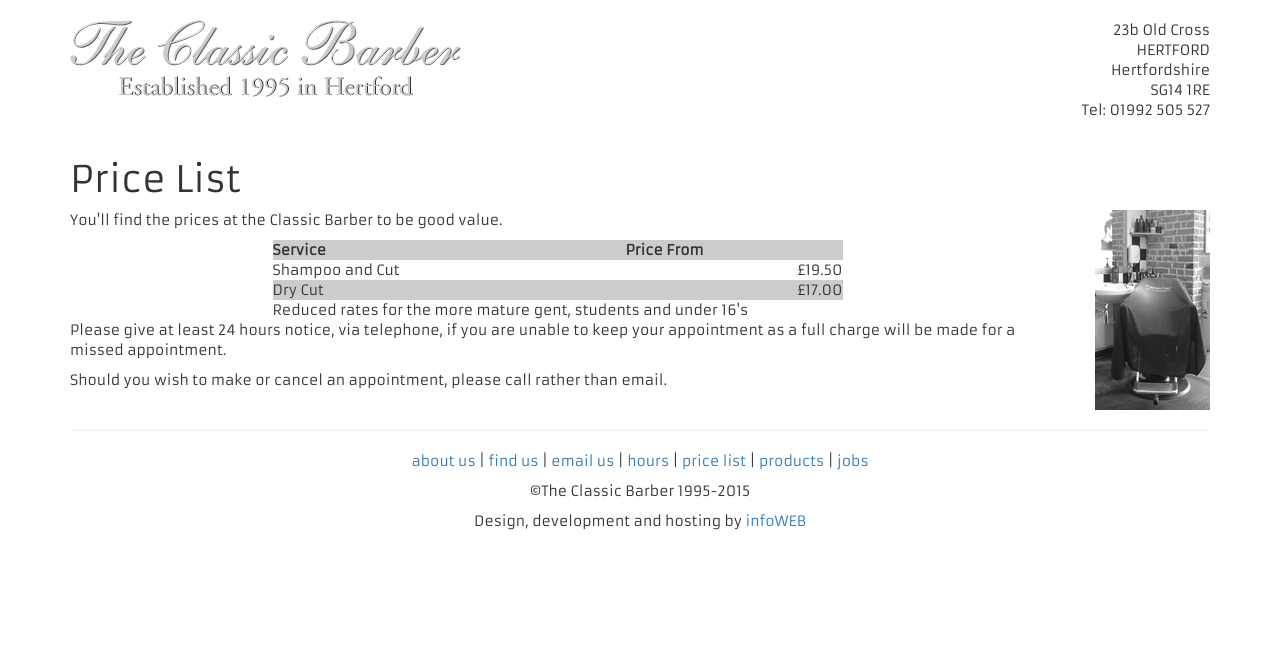
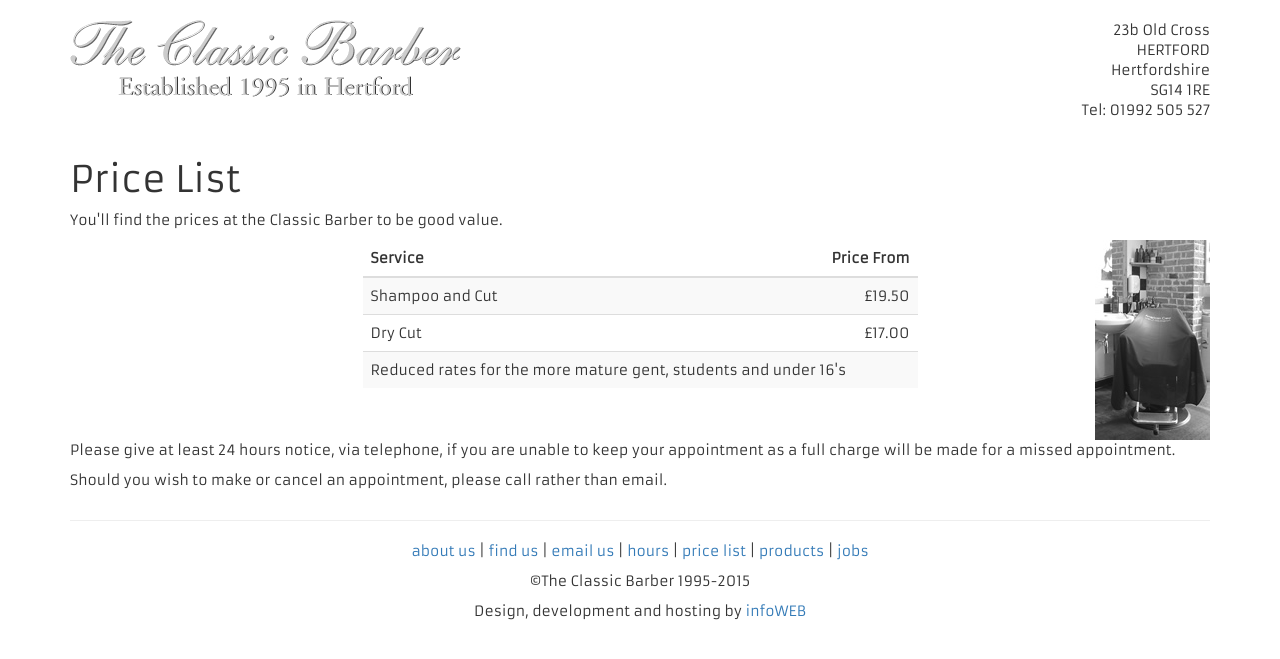
Before and after one commit to infoweb/classicbarber.co.uk, a Jekyll site: the page built from price.html, in a window 1280 px wide. Shown: the top 659 px of the page. Built offline with Jekyll 4.4.1, drawn with Linux system fonts in a browser that asks for light colours; nearby versions of some CDN libraries.

Commit message:
Structure

```diff
--- a/_layouts/default.html
+++ b/_layouts/default.html
@@ -78,6 +78,8 @@
 				</div>
 
 				<div class="col-xs-12 visible-xs-block">
+					<hr>
+
 					<address class="text-center">
 						23b Old Cross,
 						HERTFORD,
--- a/price.html
+++ b/price.html
@@ -10,28 +10,43 @@ lastmod:  2015-03-29
 		<div class="col-md-12">
 			<h1>Price List</h1>
 
-			<img src="image/chair.jpg" alt="Phil's cutting chair" title="Phil's cutting chair" width="115" height="200" class="pull-right left-margin hidden-xs">
+			<p>You'll find the  prices at the Classic Barber to be good value.</p>
+		</div>
+	</div>
 
-			<p>You'll find the  prices at the Classic Barber to be good value.</p>
+	<div class="row">
+		<div class="col-md-6 col-md-offset-3">
+			<table class="table table-striped">
+				<thead>
+					<tr>
+						<th scope="col">Service</th>
+						<th scope="col" class="text-right">Price From</th>
+					</tr>
+				</thead>
 
-			<table width="50%" align="center" cellpadding="5">
-				<tr valign="top">
-					<th bgcolor="#CCCCCC" scope="col"><span class="style1">Service</span></th>
-					<th align="right" bgcolor="#CCCCCC" scope="col"><span class="style1">Price From</span> </th>
+				<tbody>
+					<tr>
+						<td>Shampoo and Cut</td>
+						<td class="text-right">&pound;19.50</td>
 					</tr>
-				<tr valign="top">
-					<td>Shampoo and Cut</td>
-					<td align="right">&pound;19.50</td>
+					<tr>
+						<td>Dry Cut</td>
+						<td class="text-right">&pound;17.00</td>
 					</tr>
-				<tr valign="top">
-					<td bgcolor="#CCCCCC">Dry Cut</td>
-					<td align="right" bgcolor="#CCCCCC">&pound;17.00</td>
-				</tr>
-				<tr valign="top">
+					<tr>
 						<td colspan="2">Reduced rates for the more mature gent, students and under 16's</td>
 					</tr>
+				</tbody>
 			</table>
+		</div>
 
+		<div class="col-md-3">
+			<img src="image/chair.jpg" alt="Phil's cutting chair" title="Phil's cutting chair" width="115" height="200" class="pull-right left-margin hidden-xs">
+		</div>
+	</div>
+
+	<div class="row">
+		<div class="col-md-12">
 			<p>Please give at least 24 hours notice, via telephone, if you are unable to keep your appointment as a full charge will be made for a missed appointment.</p>
 
 			<p>Should you wish to make or cancel an appointment, please call rather than email.</p>
```
Also changed, not shown: findus.html (+10 -6 lines), hours.html (+6 -1 lines). Lines whose indentation alone changed are shown as unchanged.
